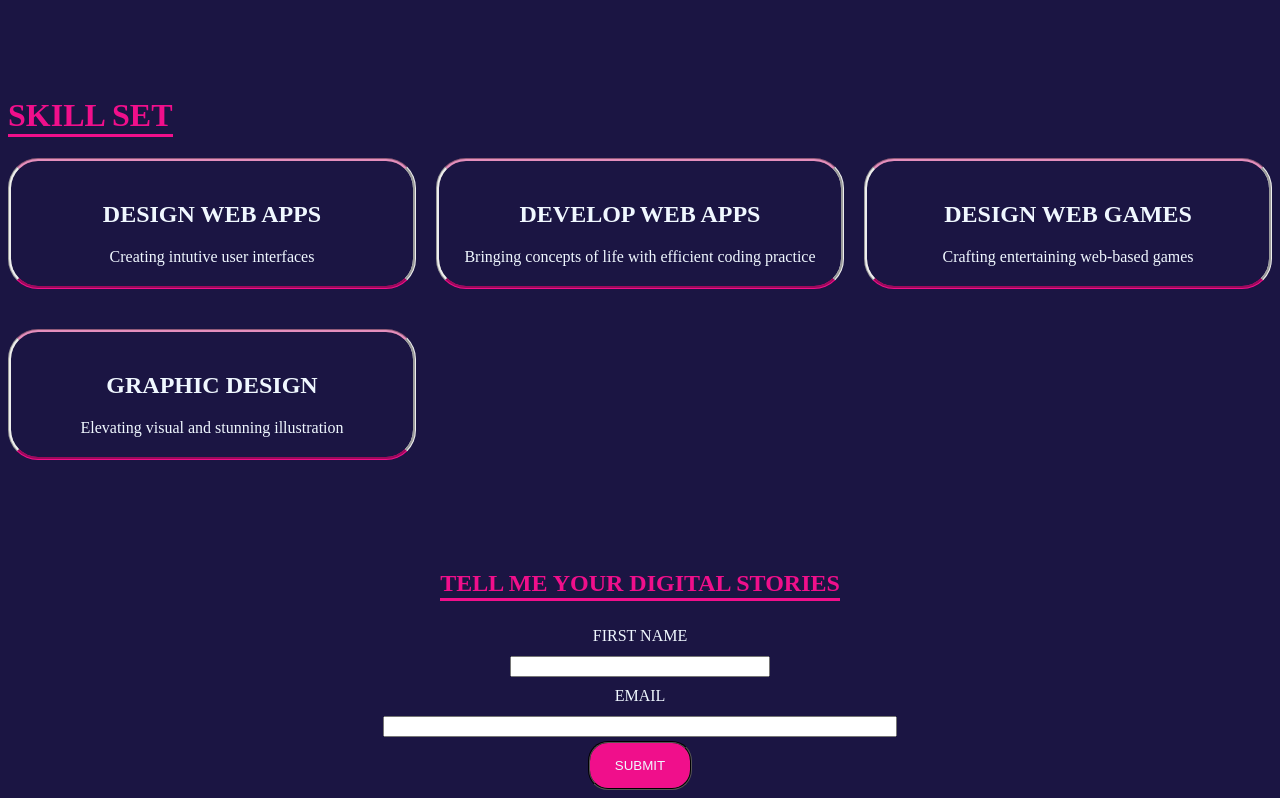
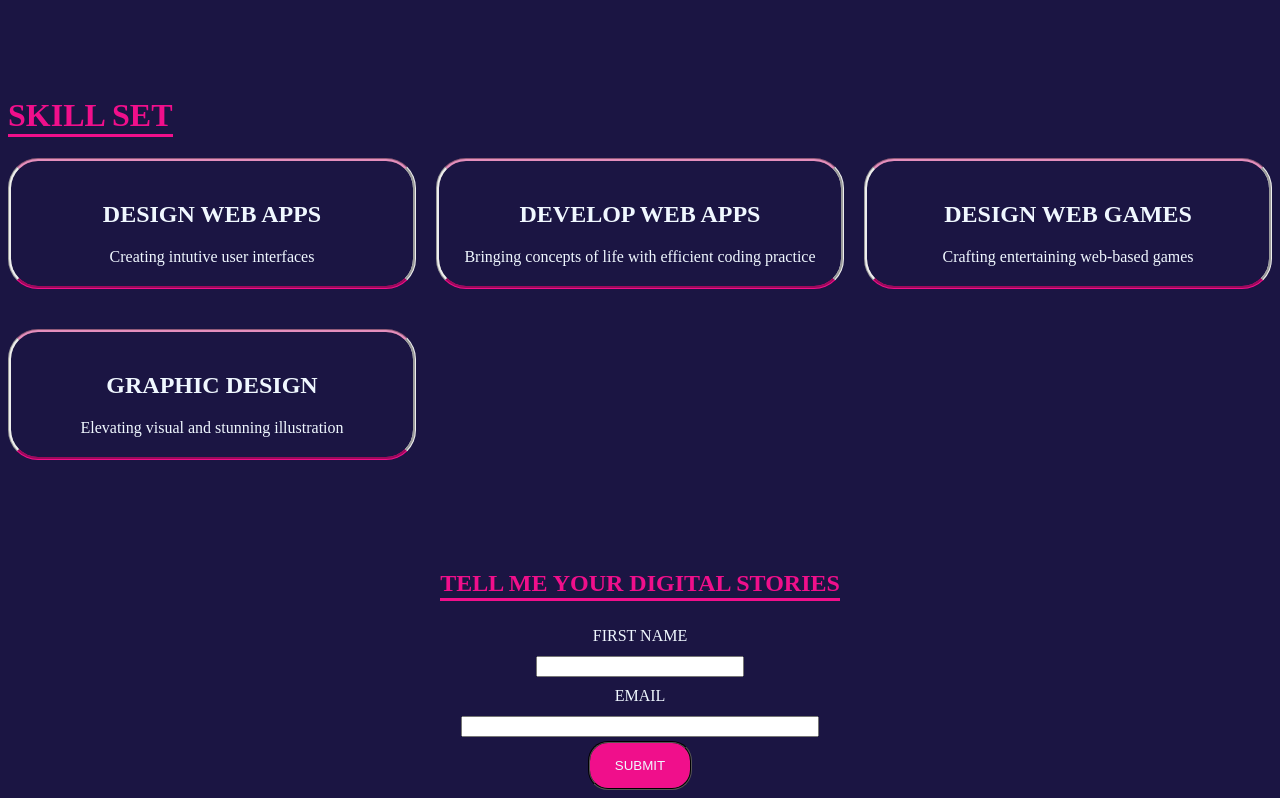
Before and after one commit to mrgovernment-max/mrgovernmentt, a plain HTML site: page index.html in a window 1280 px wide. Shown: the part 608-1406 px from the top of the page. Drawn offline with Linux system fonts and the light colour scheme.

Commit message:
Update index.html

```diff
--- a/index.html
+++ b/index.html
@@ -77,9 +77,9 @@
             <input type="hidden" name="apikey" value="fd3982c6-dc25-4253-a4af-5cd13c644d11">
            <input type="hidden" name="redirect" value="https://mrgovernment-max.github.io/mrgovernment/contact.html"/>
             <label for="first">FIRST NAME</label><br>
-            <input type="text" id="first"  name="first" style="width: 20%;"><br>
+            <input type="text" id="first"  name="first" style="width: 200px;"><br>
             <label for="mail">EMAIL</label><br>
-            <input type="text" id="mail"  name="mail" style="width: 40%;"><br>
+            <input type="text" id="mail"  name="mail" style="width: 350px;"><br>
             <button type="submit" >SUBMIT</button>
 
     </div>
```
